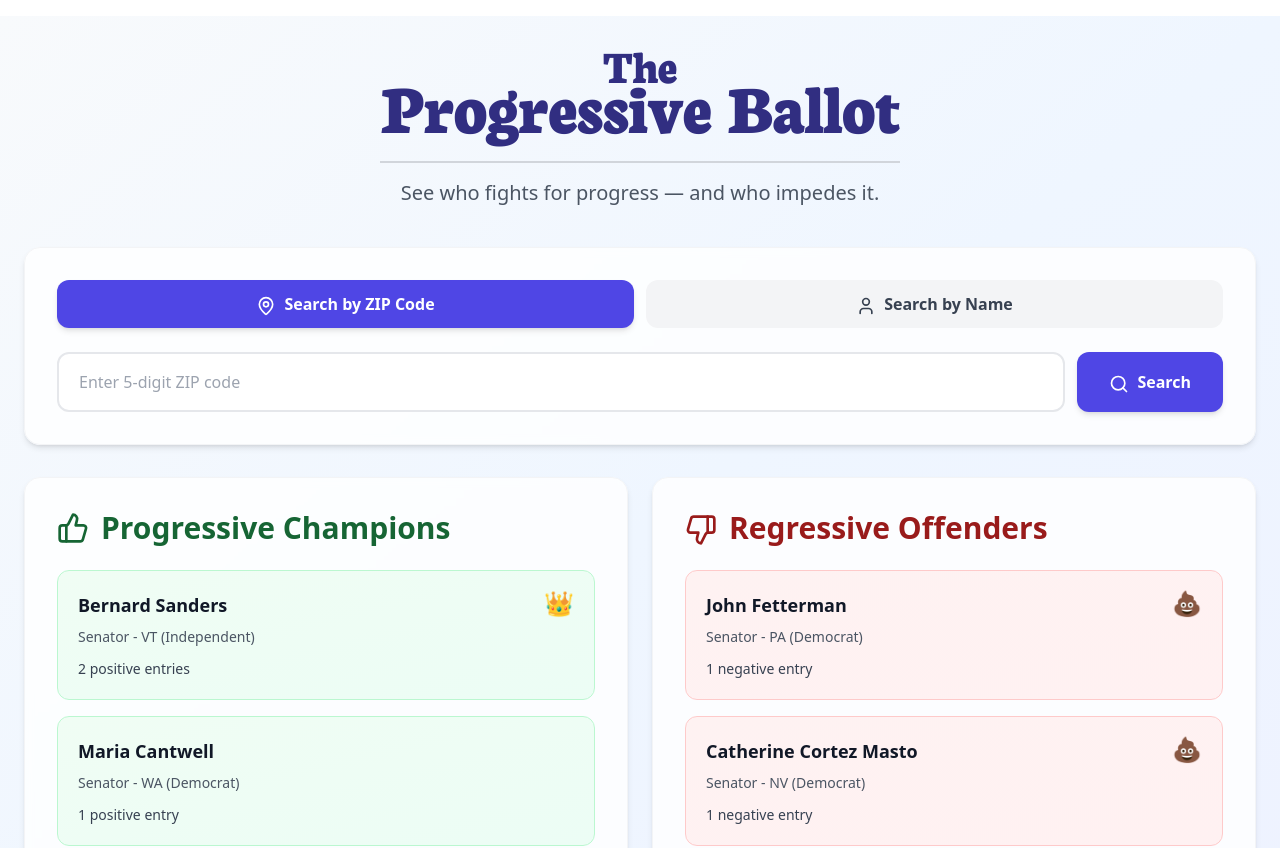
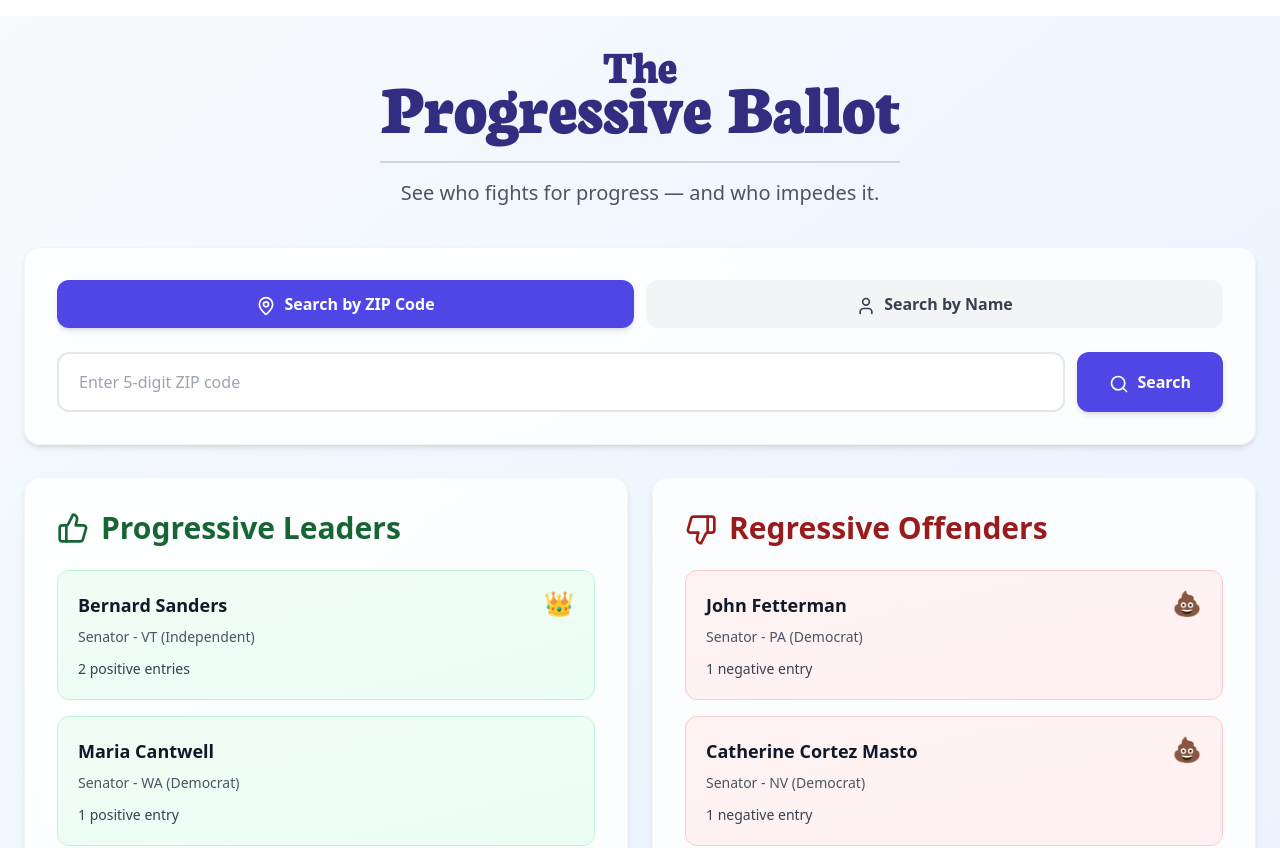
Before and after one commit to ProgressiveBallot/ProgressiveBallot.github.io, a React (Create React App) app: page / in a window 1280 px wide. Shown: the top 848 px of the page. Built offline with nearby package versions, Linux system fonts and the light colour scheme.

Commit message:
Progressive Leaders

```diff
--- a/src/App.js
+++ b/src/App.js
@@ -634,7 +634,7 @@ const App = () => {
             <div className="bg-white/80 backdrop-blur-sm rounded-2xl shadow-md border border-gray-100 p-6 md:p-8">
               <h3 className="text-2xl md:text-3xl font-bold text-green-800 mb-6 flex items-center gap-3">
                 <ThumbsUp size={32} />
-                Progressive Champions
+                Progressive Leaders
               </h3>
               <div className="space-y-4">
                 {featuredPositive.map((pol, idx) => (
```
